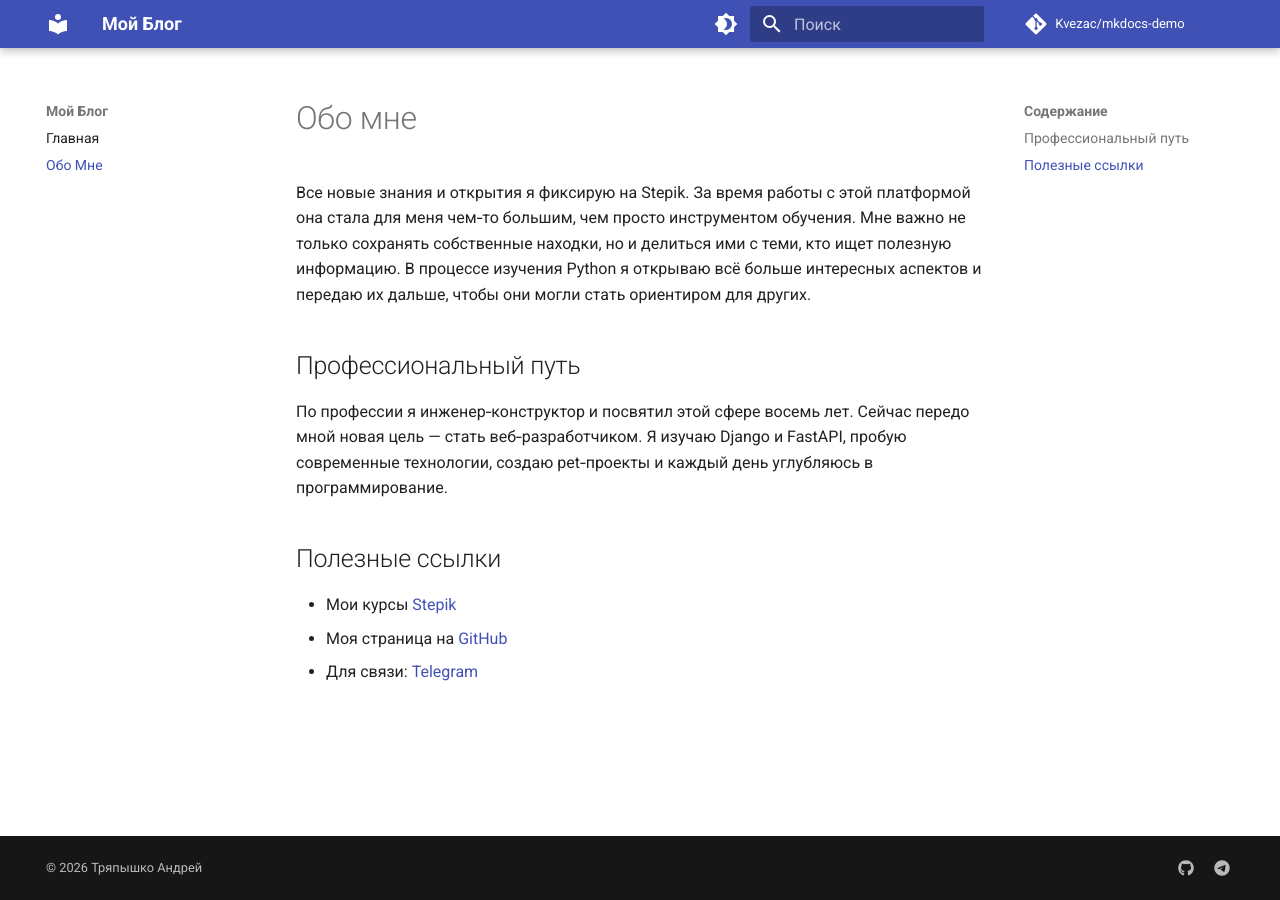
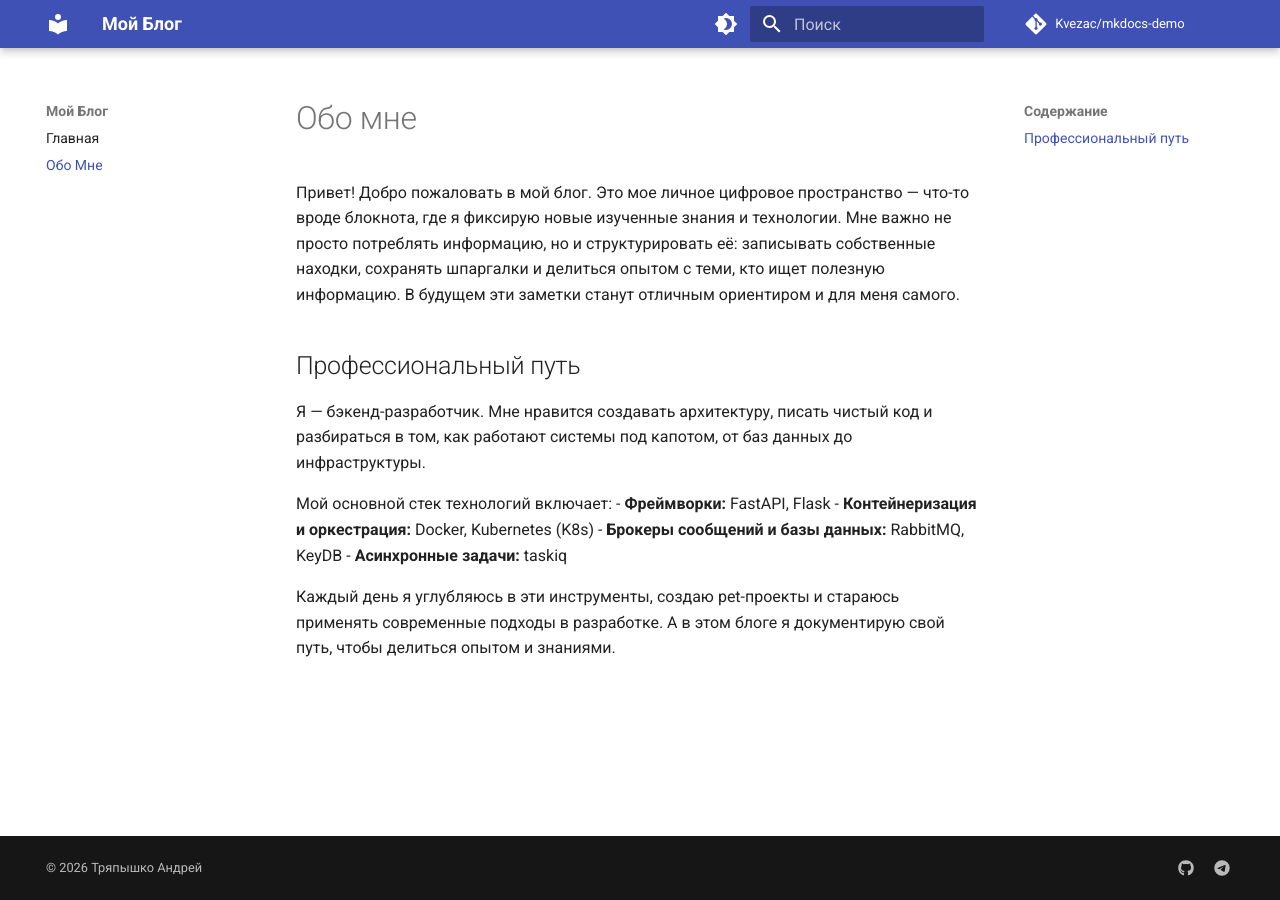
Before and after one commit to Kvezac/mkdocs-demo, an MkDocs documentation site: the page built from docs/about.md, in a window 1280 px wide. Built offline with MkDocs 1.6.1 and Material for MkDocs 9.7.7, drawn with Linux system fonts in a browser that asks for light colours; comment, search, counter and statistics services are not loaded.

Commit message:
добавил информацию о себе

```diff
--- a/docs/about.md
+++ b/docs/about.md
@@ -1,15 +1,15 @@
 # Обо мне
 
-
-Все новые знания и открытия я фиксирую на Stepik. За время работы с этой платформой она стала для меня чем‑то большим, чем просто инструментом обучения. Мне важно не только сохранять собственные находки, но и делиться ими с теми, кто ищет полезную информацию. В процессе изучения Python я открываю всё больше интересных аспектов и передаю их дальше, чтобы они могли стать ориентиром для других.
+Привет! Добро пожаловать в мой блог. Это мое личное цифровое пространство — что-то вроде блокнота, где я фиксирую новые изученные знания и технологии. Мне важно не просто потреблять информацию, но и структурировать её: записывать собственные находки, сохранять шпаргалки и делиться опытом с теми, кто ищет полезную информацию. В будущем эти заметки станут отличным ориентиром и для меня самого.
 
 ## Профессиональный путь
 
-По профессии я инженер‑конструктор и посвятил этой сфере восемь лет. Сейчас передо мной новая цель — стать веб‑разработчиком. Я изучаю Django и FastAPI, пробую современные технологии, создаю pet‑проекты и каждый день углубляюсь в программирование.
+Я — бэкенд-разработчик. Мне нравится создавать архитектуру, писать чистый код и разбираться в том, как работают системы под капотом, от баз данных до инфраструктуры.
 
+Мой основной стек технологий включает:
+- **Фреймворки:** FastAPI, Flask
+- **Контейнеризация и оркестрация:** Docker, Kubernetes (K8s)
+- **Брокеры сообщений и базы данных:** RabbitMQ, KeyDB
+- **Асинхронные задачи:** taskiq
 
-## Полезные ссылки
-
-- Мои курсы [Stepik](https://stepik.org/users/659009172/teach)
-- Моя страница на [GitHub](https://github.com/musecollaboration)
-- Для связи: [Telegram](https://t.me/ваш_телеграм)
+Каждый день я углубляюсь в эти инструменты, создаю pet-проекты и стараюсь применять современные подходы в разработке. А в этом блоге я документирую свой путь, чтобы делиться опытом и знаниями.
```
